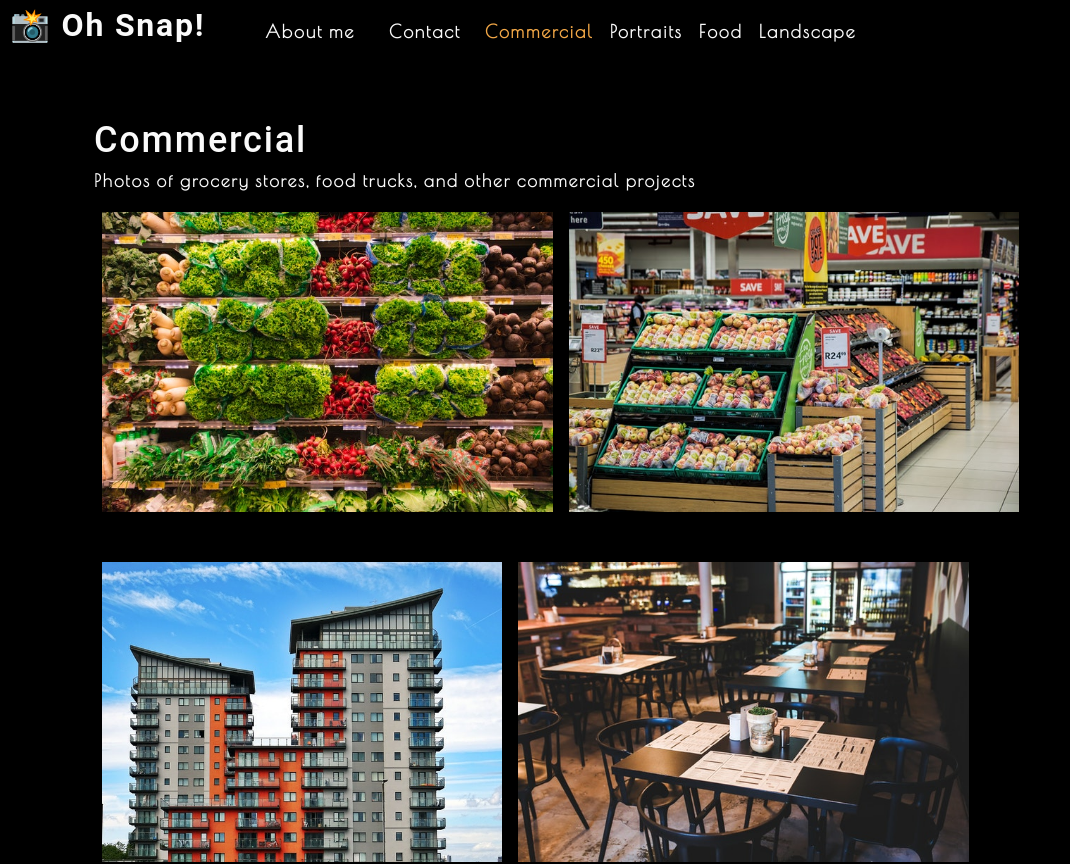
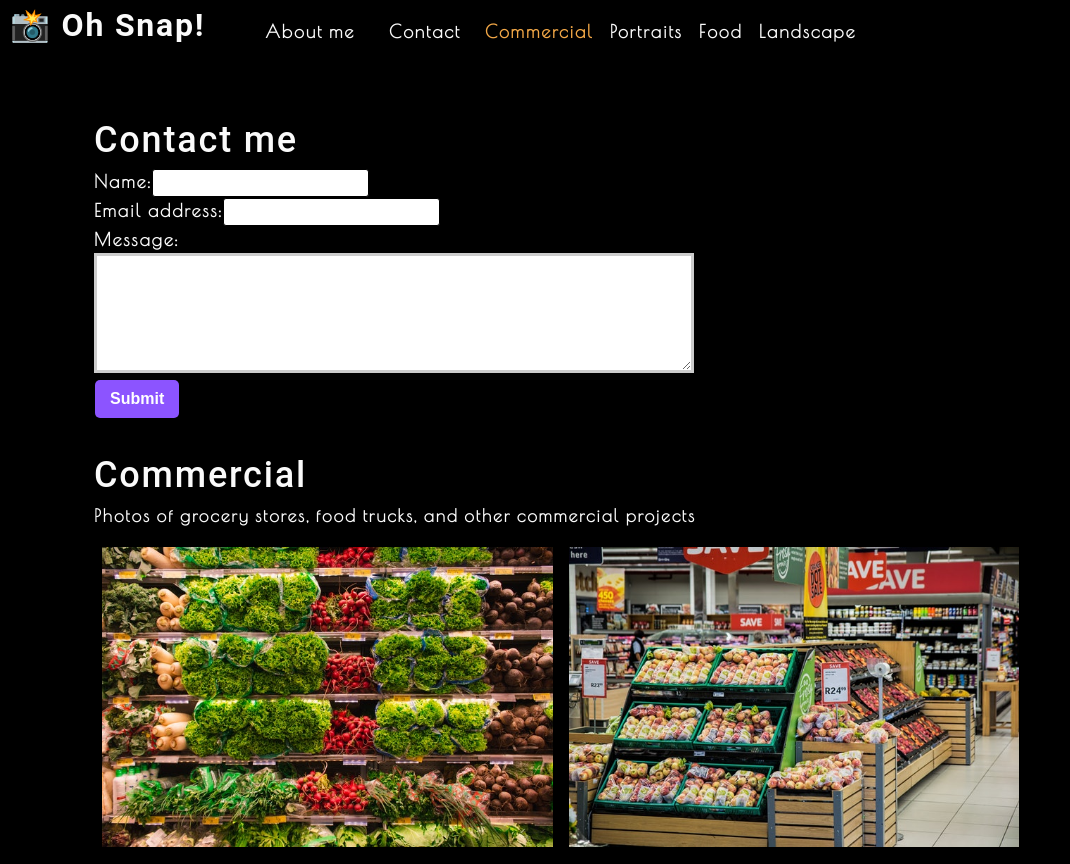
Before and after one commit to deckiedevs/lyza-portfolio, a React (Create React App) app: page / in a window 1280 px wide. Shown: the top 864 px of the page, without its empty margins (0-1070 px from the left). Built offline with nearby package versions, Linux system fonts and the light colour scheme.

Commit message:
added form handlers

```diff
--- a/src/App.js
+++ b/src/App.js
@@ -3,6 +3,7 @@ import { useState } from 'react';
 import Nav from './components/Nav';
 import About from './components/About';
 import Gallery from './components/Gallery';
+import ContactForm from './components/Contact';
 
 function App() {
     const [categories] = useState([
@@ -33,6 +34,7 @@ function App() {
                 currentCategory={currentCategory}
             ></Nav>
             <main>
+                <ContactForm></ContactForm>
                 <Gallery
                     currentCategory={currentCategory}
                 ></Gallery>
--- a/src/components/Contact/index.js
+++ b/src/components/Contact/index.js
@@ -1,24 +1,38 @@
-import React from 'react';
+import React, { useState } from 'react';
 
 function ContactForm() {
+    const [formState, setFormState] = useState({ name: '', email: '', message: ''});
+    const { name, email, message } = formState;
+
+    function handleChange(e) {
+        setFormState({ ...formState, [e.target.name]: e.target.value })
+    };
+
+    function handleSubmit(e) {
+        e.preventDefault();
+        console.log(formState)
+    };
+
+    return (
         <section>
             <h1>Contact me</h1>
-        <form id="contact-form">
+            <form id="contact-form" onSubmit={handleSubmit}>
                 <div>
                     <label htmlFor="name">Name:</label>
-                <input type="text" name="name" />
+                    <input type="text" name="name" defaultValue={name} onChange={handleChange} />
                 </div>
                 <div>
-                <input htmlFor="email">Email address:</input>
-                <input type="email" name="email" />
+                    <label htmlFor="email">Email address:</label>
+                    <input type="email" name="email" defaultValue={email} onChange={handleChange} />
                 </div>
                 <div>
-                <label htmlFor="message">Message</label>
-                <textarea name="message" rows="5" />
+                    <label htmlFor="message">Message:</label>
+                    <textarea name="message" rows="5" defaultValue={message} onChange={handleChange} />
                 </div>
                 <button type="submit">Submit</button>
             </form>
         </section>
+    );
 };
 
 export default ContactForm;
```
Also changed, not shown: 2 other files (tests, documents, lock files or other folders). Lines whose indentation alone changed are shown as unchanged.
